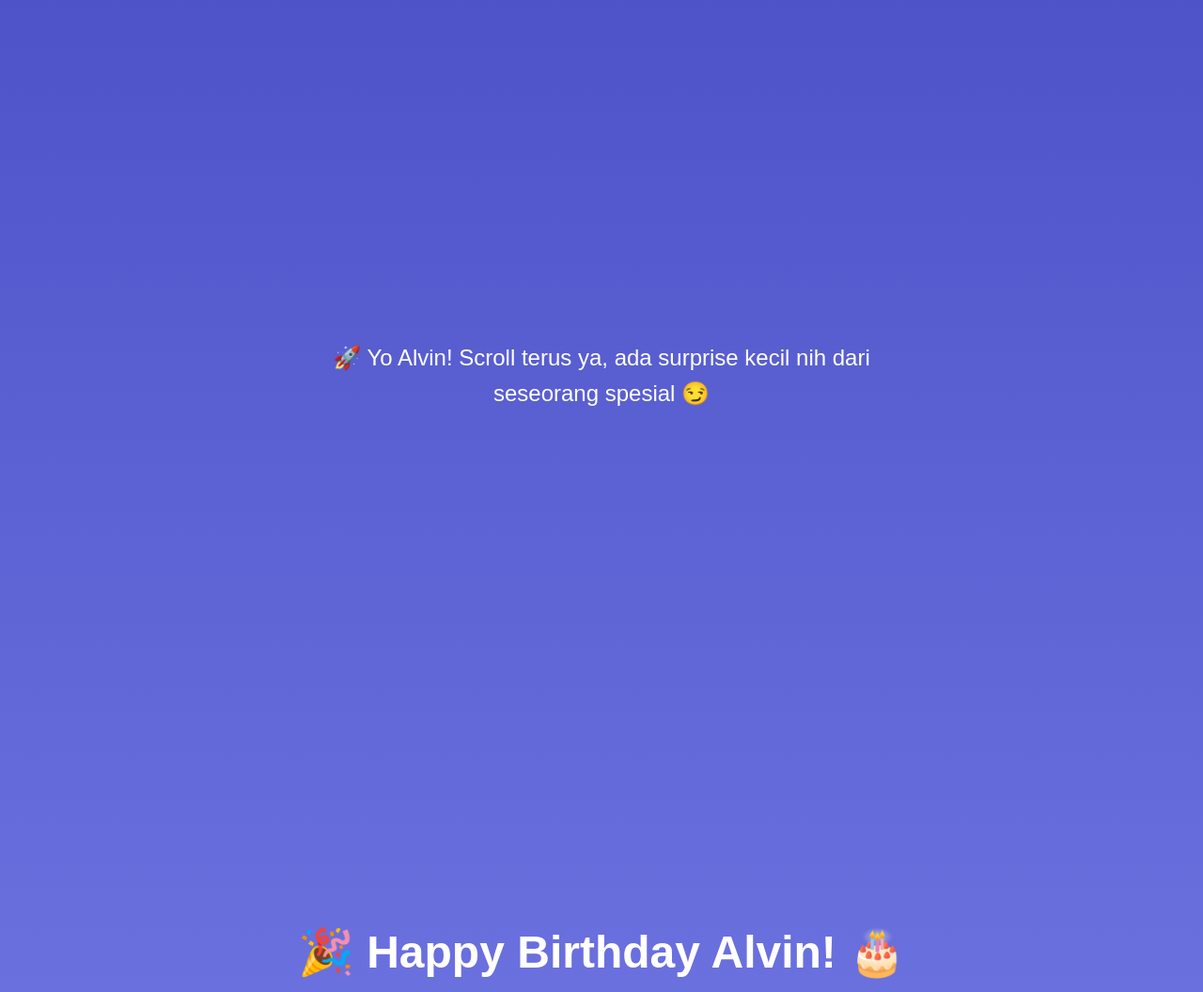
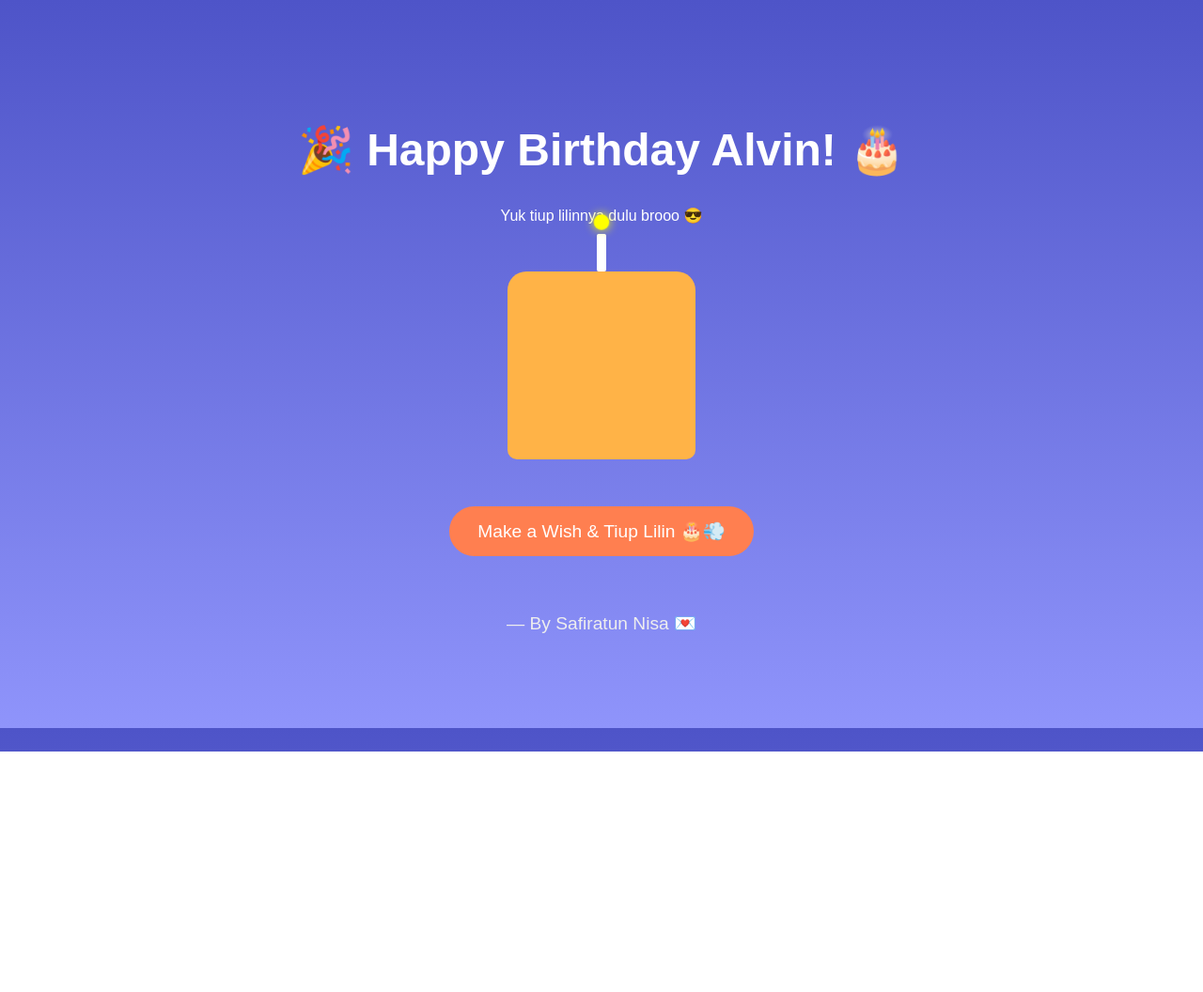
Before and after one commit to safiratunnisaR5/alvin, a plain HTML site: page index.html in a window 1280 px wide. Shown: the top 1056 px of the page at 94% size. After the commit the page ends 800 px from the top, so only its background shows below. Drawn offline with Linux system fonts and the light colour scheme.

Commit message:
Update index.html

```diff
--- a/index.html
+++ b/index.html
@@ -5,50 +5,67 @@
   <meta name="viewport" content="width=device-width, initial-scale=1.0"/>
   <title>Happy Birthday Alvin!</title>
   <style>
-    * {
-      margin: 0;
-      padding: 0;
-      box-sizing: border-box;
-    }
-
     body {
       font-family: 'Arial', sans-serif;
       background: linear-gradient(to bottom, #4e54c8, #8f94fb);
       color: white;
-      line-height: 1.6;
-      scroll-behavior: smooth;
+      text-align: center;
+      margin: 0;
+      padding: 0;
     }
 
     .section {
-      min-height: 100vh;
-      display: flex;
-      flex-direction: column;
-      justify-content: center;
-      align-items: center;
-      padding: 50px 20px;
-      opacity: 0;
-      transform: translateY(50px);
-      transition: all 1s ease;
-    }
-
-    .section.visible {
-      opacity: 1;
-      transform: translateY(0);
+      padding: 100px 20px;
     }
 
     h1 {
       font-size: 3em;
-      margin-bottom: 20px;
     }
 
-    .pre-message, .birthday-message, .by-safiratun {
-      max-width: 600px;
-      text-align: center;
-      font-size: 1.5em;
+    .cake {
+      position: relative;
+      width: 200px;
+      height: 200px;
+      margin: 50px auto;
+      background: #ffb347;
+      border-radius: 20px 20px 10px 10px;
+    }
+
+    .candle {
+      width: 10px;
+      height: 40px;
+      background: #ffffff;
+      margin: 0 auto;
+      position: absolute;
+      top: -40px;
+      left: 0;
+      right: 0;
+      border-radius: 2px;
+    }
+
+    .flame {
+      width: 15px;
+      height: 15px;
+      background: yellow;
+      border-radius: 50%;
+      position: absolute;
+      top: -20px;
+      left: 50%;
+      transform: translateX(-50%);
+      animation: flicker 0.2s infinite alternate;
+      box-shadow: 0 0 10px yellow;
+    }
+
+    @keyframes flicker {
+      from { transform: translateX(-50%) scale(1); }
+      to { transform: translateX(-50%) scale(1.1); }
+    }
+
+    .hidden {
+      display: none;
     }
 
     .button {
-      margin-top: 30px;
       padding: 15px 30px;
       background-color: #ff7f50;
       color: white;
@@ -56,56 +73,44 @@
       border: none;
       border-radius: 30px;
       cursor: pointer;
-      box-shadow: 0 4px 10px rgba(0, 0, 0, 0.3);
       transition: transform 0.2s ease-in-out;
     }
 
     .button:hover {
       transform: scale(1.05);
-      background-color: #ff5733;
+    }
+
+    .by {
+      margin-top: 60px;
+      font-size: 1.2em;
+      color: #eee;
     }
   </style>
 </head>
 <body>
 
-  <section class="section" id="intro">
-    <div class="pre-message">
-      🚀 Yo Alvin! Scroll terus ya, ada surprise kecil nih dari seseorang spesial 😏
+  <div class="section">
+    <h1>🎉 Happy Birthday Alvin! 🎂</h1>
+    <p>Yuk tiup lilinnya dulu brooo 😎</p>
+
+    <div class="cake">
+      <div class="candle">
+        <div class="flame" id="flame"></div>
+      </div>
     </div>
-  </section>
 
-  <section class="section" id="main">
-    <h1>🎉 Happy Birthday Alvin! 🎂</h1>
-    <div class="birthday-message">
-      Brooo, semoga lo makin keren, makin bahagia, dan rezekinya makin deras kayak hujan di bulan Desember! 😎<br><br>
-      Jangan lupa tetep jadi cowok humble tapi lucu. Hidup lo harus kayak lagu favorit—selalu naik turun tapi tetep asik! 🎶
-    </div>
-    <button class="button" onclick="alert('Yuk make a wish dulu~ 🎂✨')">Make a Wish!</button>
-  </section>
+    <button class="button" onclick="blowCandle()">Make a Wish & Tiup Lilin 🎂💨</button>
 
-  <section class="section" id="outro">
-    <div class="by-safiratun">
-      — By Safiratun Nisa 💌
-    </div>
-  </section>
+    <div class="by">— By Safiratun Nisa 💌</div>
+  </div>
 
   <script>
-    const sections = document.querySelectorAll('.section');
+    function blowCandle() {
+      const flame = document.getElementById("flame");
+      flame.classList.add("hidden");
+      alert("Wuuushh~ Lilin mati! Semoga keinginan lo terkabul yaa 🎉✨");
+    }
+  </script>
 
-    const revealOnScroll = () => {
-      const triggerBottom = window.innerHeight * 0.85;
-
-      sections.forEach(section => {
-        const boxTop = section.getBoundingClientRect().top;
-
-        if (boxTop < triggerBottom) {
-          section.classList.add('visible');
-        }
-      });
-    };
-
-    window.addEventListener('scroll', revealOnScroll);
-    window.addEventListener('load', revealOnScroll);
-  </script>
 </body>
 </html>
```
